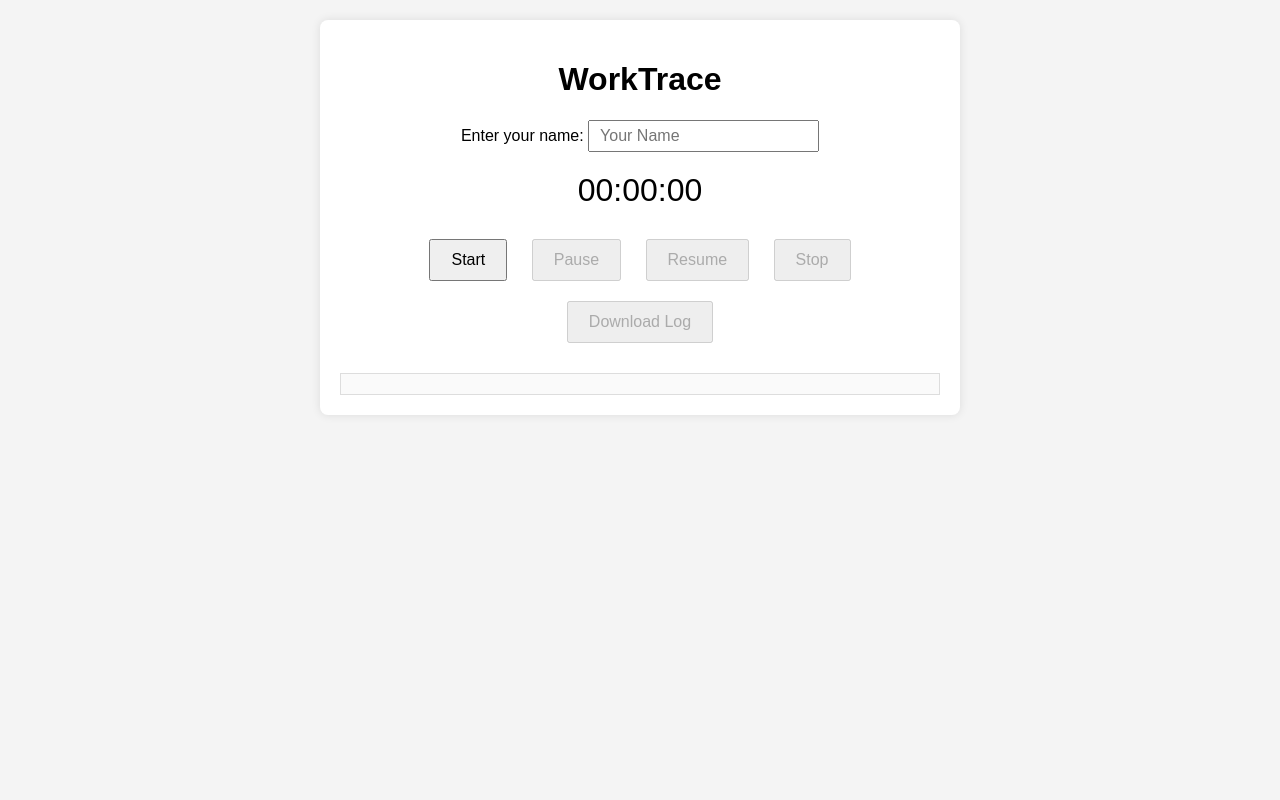
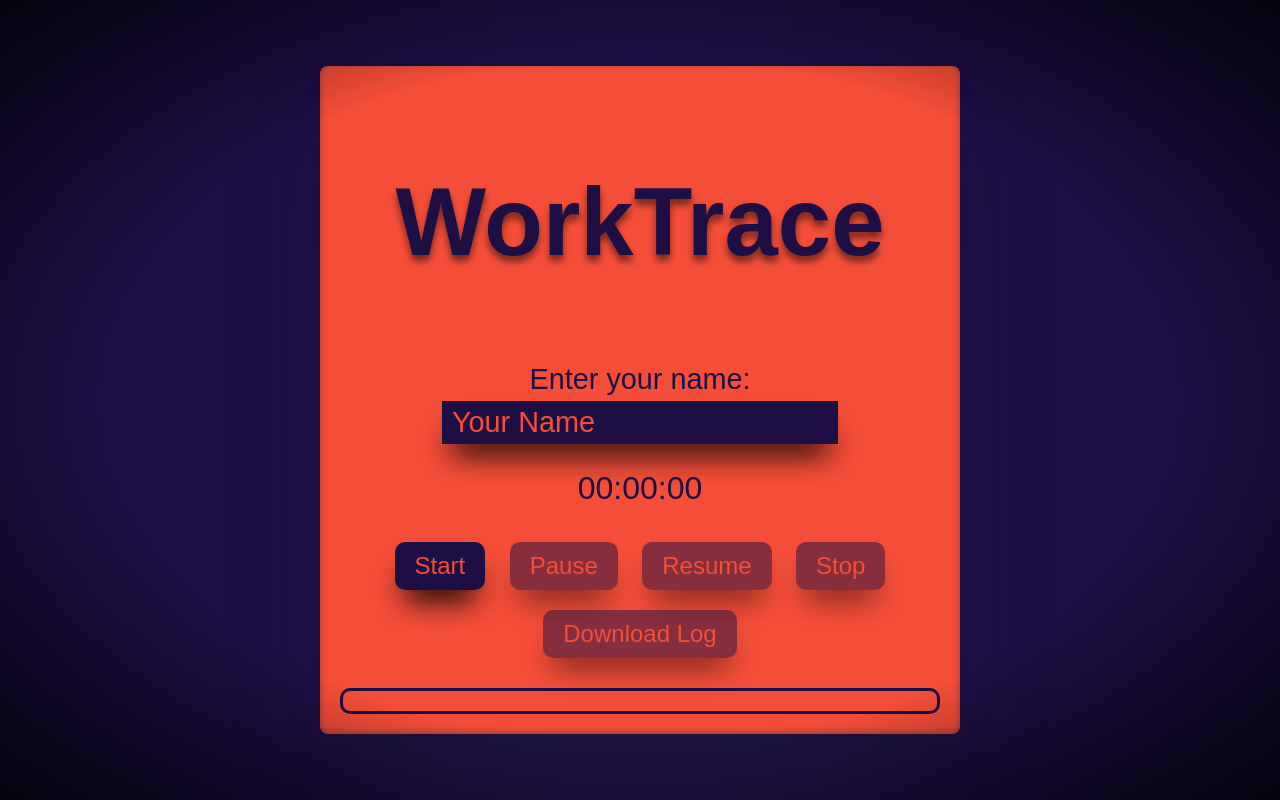
Before and after one commit to willdev16/Sidewall-WorkTrace, a plain HTML site: page index.html in a window 1280 px wide. Drawn offline with Linux system fonts and the light colour scheme; a web font is replaced by a local one.

Commit message:
stylized website

```diff
--- a/index.html
+++ b/index.html
@@ -6,39 +6,85 @@
     <meta name="viewport" content="width=device-width, initial-scale=1">
     <title>Sidewall WorkTrace</title>
     <style>
+        body::after {
+            content: "";
+            position: fixed;
+            top: 0;
+            left: 0;
+            width: 100vw;
+            height: 100vh;
+            pointer-events: none;
+            background: radial-gradient(ellipse at center, rgba(0, 0, 0, 0) 60%, rgba(0, 0, 0, 0.8) 100%);
+            z-index: 999;
+            filter: none;
+            /* Garante que o efeito de bloom não seja aplicado à vignette */
+        }
+
         /* Estilização básica */
         body {
+            margin: 0;
+            padding: 0;
             font-family: Arial, sans-serif;
-            background-color: #f4f4f4;
-            margin: 0;
-            padding: 20px;
+            font-size: 16px;
+            line-height: 1.5;
+            color: #1D0F44;
+            background-color: #1D0F44;
+            display: flex;
+            flex-direction: column;
+            align-items: center;
+            justify-content: center;
+            min-height: 100vh;
+            /* Garante que o conteúdo ocupe pelo menos toda a tela */
+            width: 100%;
+            box-sizing: border-box;
+            /* Evita que padding afete largura total */
         }
 
-        *{
+
+        * {
             font-family: "Jersey 10", Arial, Helvetica, sans-serif;
         }
 
         .container {
             max-width: 600px;
             margin: 0 auto;
-            background: #fff;
+            background: #F44E38;
             padding: 20px;
             border-radius: 8px;
-            box-shadow: 0 0 10px rgba(0, 0, 0, 0.1);
+            box-shadow: rgba(50, 50, 93, 0.25) 0px 50px 100px -20px, rgba(0, 0, 0, 0.3) 0px 30px 60px -30px, rgba(10, 37, 64, 0.35) 0px -2px 6px 0px inset;
         }
 
         h1 {
             text-align: center;
+            font-size: 6rem;
+            text-shadow: rgba(0, 0, 0, 0.5) 0px 6px 7px;
+
+
         }
 
         .input-group {
             text-align: center;
             margin-bottom: 20px;
+            font-size: 1.8rem;
+            display: flex;
+            flex-direction: column;
+            justify-content: center;
+            align-items: center;
         }
 
         .input-group input {
             padding: 5px 10px;
             font-size: 1em;
+            box-shadow: rgb(0, 0, 0) 0px 20px 30px -10px;
+            border: none;
+
+            background-color: #1D0F44;
+            color: #F44E38;
+
+        }
+
+        input::placeholder{
+            color: #F44E38;
         }
 
         .timer {
@@ -50,6 +96,7 @@
         .buttons {
             text-align: center;
             margin: 20px 0;
+
         }
 
         button {
@@ -57,15 +104,32 @@
             padding: 10px 20px;
             font-size: 1em;
             cursor: pointer;
+
+            box-shadow: rgb(0, 0, 0) 0px 20px 30px -10px;
+            background-color: #1D0F44;
+            color: #F44E38;
+            font-size: 1.5rem;
+            border-radius: 10px;
+
+            border: none;
+        }
+
+        button:disabled {
+            opacity: 0.5;
+            transition: opacity 0.3s;
         }
 
         .log {
             margin-top: 20px;
             max-height: 200px;
             overflow-y: auto;
-            border: 1px solid #ddd;
+            border: 3px solid #1D0F44;
+            border-radius: 10px;
             padding: 10px;
-            background: #fafafa;
+            background: #F44E38;
+            color: #1D0F44;
+
+            font-size: 1.6rem;
         }
 
         .log-entry {
```
